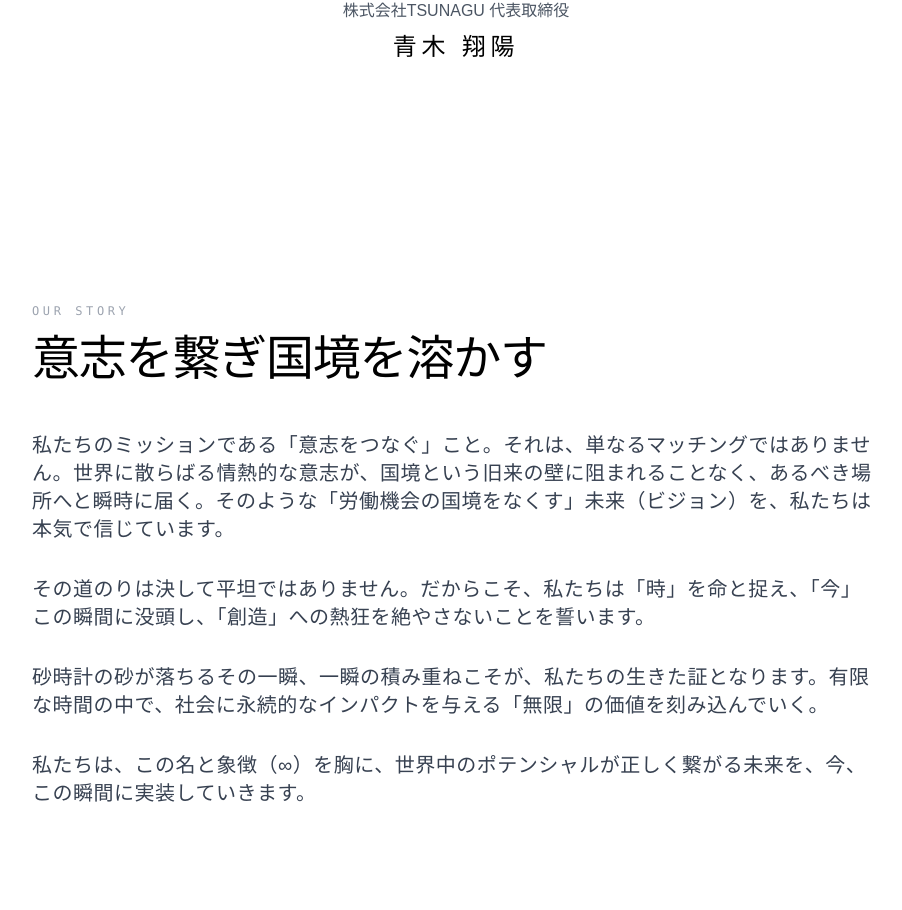
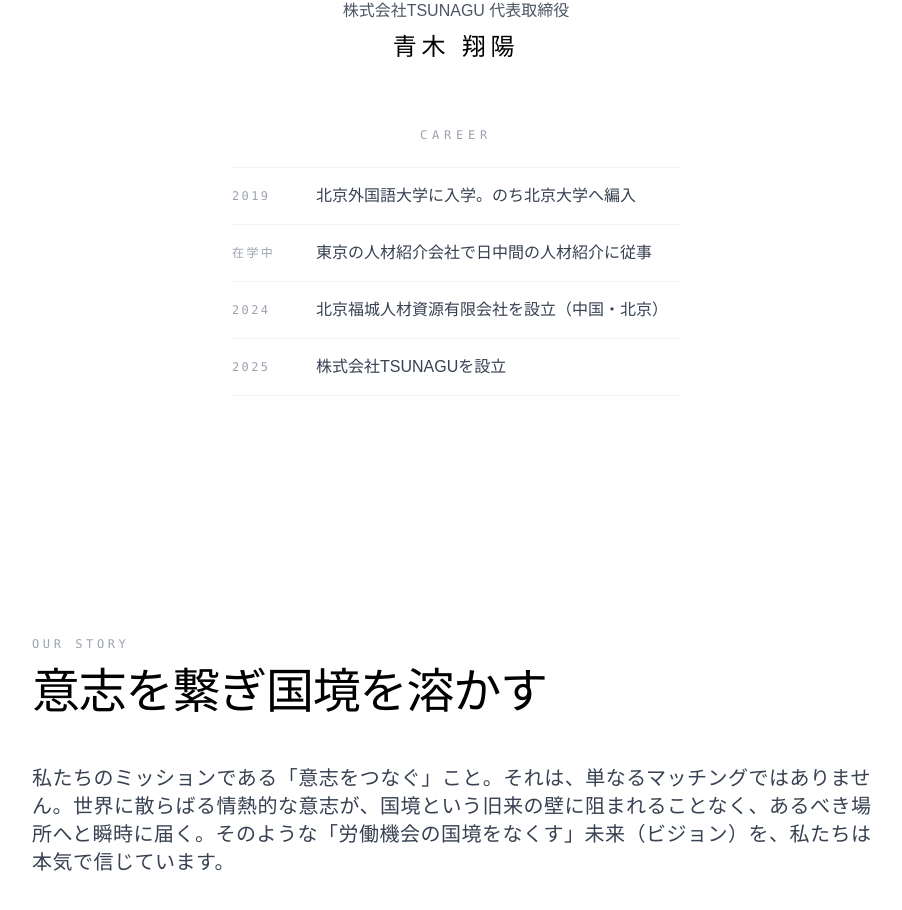
Before and after one commit to ShoyoAoki/TSUNAGU_HP, a Next.js app: page /philosophy in a window 1280 px wide. Shown: the part 2377-3287 px from the top of the page, without its empty margins (184-1086 px from the left). Built offline with nearby package versions, Linux system fonts and the light colour scheme.

Commit message:
feat(philosophy): 代表紹介に経歴を追加（日本語・簡体字）
Co-Authored-By: Claude Opus 5.5 <noreply@anthropic.com>

```diff
--- a/src/app/philosophy/PhilosophyClient.tsx
+++ b/src/app/philosophy/PhilosophyClient.tsx
@@ -210,6 +210,29 @@ export default function PhilosophyClient() {
               <span className="text-sm md:text-base font-serif text-gray-600">株式会社TSUNAGU 代表取締役</span>
               <span className="text-xl md:text-2xl font-serif tracking-[0.2em]">青木 翔陽</span>
             </div>
+
+            {/* 代表経歴 */}
+            <div className="mt-16 w-full max-w-md">
+              <span className="block text-center text-xs font-mono tracking-[0.4em] text-gray-400 uppercase mb-6">Career</span>
+              <ul className="border-t border-gray-100">
+                <li className="grid grid-cols-[4.5rem_1fr] gap-3 py-4 border-b border-gray-100">
+                  <span className="font-mono text-xs tracking-[0.2em] text-gray-400 pt-1">2019</span>
+                  <span className="text-sm md:text-base text-gray-700 font-light leading-relaxed">北京外国語大学に入学。のち北京大学へ編入</span>
+                </li>
+                <li className="grid grid-cols-[4.5rem_1fr] gap-3 py-4 border-b border-gray-100">
+                  <span className="font-mono text-xs tracking-[0.2em] text-gray-400 pt-1">在学中</span>
+                  <span className="text-sm md:text-base text-gray-700 font-light leading-relaxed">東京の人材紹介会社で日中間の人材紹介に従事</span>
+                </li>
+                <li className="grid grid-cols-[4.5rem_1fr] gap-3 py-4 border-b border-gray-100">
+                  <span className="font-mono text-xs tracking-[0.2em] text-gray-400 pt-1">2024</span>
+                  <span className="text-sm md:text-base text-gray-700 font-light leading-relaxed">北京福城人材資源有限会社を設立（中国・北京）</span>
+                </li>
+                <li className="grid grid-cols-[4.5rem_1fr] gap-3 py-4 border-b border-gray-100">
+                  <span className="font-mono text-xs tracking-[0.2em] text-gray-400 pt-1">2025</span>
+                  <span className="text-sm md:text-base text-gray-700 font-light leading-relaxed">株式会社TSUNAGUを設立</span>
+                </li>
+              </ul>
+            </div>
           </motion.div>
         </section>
 
--- a/src/app/zh/philosophy/PhilosophyClient.tsx
+++ b/src/app/zh/philosophy/PhilosophyClient.tsx
@@ -210,6 +210,29 @@ export default function PhilosophyClient() {
               <span className="text-sm md:text-base font-serif text-gray-600">株式会社TSUNAGU 代表取缔役CEO</span>
               <span className="text-xl md:text-2xl font-serif tracking-[0.2em]">青木 翔阳</span>
             </div>
+
+            {/* 代表経歴 */}
+            <div className="mt-16 w-full max-w-md">
+              <span className="block text-center text-xs font-mono tracking-[0.4em] text-gray-400 uppercase mb-6">Career</span>
+              <ul className="border-t border-gray-100">
+                <li className="grid grid-cols-[4.5rem_1fr] gap-3 py-4 border-b border-gray-100">
+                  <span className="font-mono text-xs tracking-[0.2em] text-gray-400 pt-1">2019</span>
+                  <span className="text-sm md:text-base text-gray-700 font-light leading-relaxed">进入北京外国语大学，后转入北京大学</span>
+                </li>
+                <li className="grid grid-cols-[4.5rem_1fr] gap-3 py-4 border-b border-gray-100">
+                  <span className="font-mono text-xs tracking-[0.2em] text-gray-400 pt-1">在校期间</span>
+                  <span className="text-sm md:text-base text-gray-700 font-light leading-relaxed">在东京的人才中介公司从事中日人才推荐工作</span>
+                </li>
+                <li className="grid grid-cols-[4.5rem_1fr] gap-3 py-4 border-b border-gray-100">
+                  <span className="font-mono text-xs tracking-[0.2em] text-gray-400 pt-1">2024</span>
+                  <span className="text-sm md:text-base text-gray-700 font-light leading-relaxed">创立北京福城人才资源有限公司（中国·北京）</span>
+                </li>
+                <li className="grid grid-cols-[4.5rem_1fr] gap-3 py-4 border-b border-gray-100">
+                  <span className="font-mono text-xs tracking-[0.2em] text-gray-400 pt-1">2025</span>
+                  <span className="text-sm md:text-base text-gray-700 font-light leading-relaxed">创立株式会社TSUNAGU</span>
+                </li>
+              </ul>
+            </div>
           </motion.div>
         </section>
 
```
